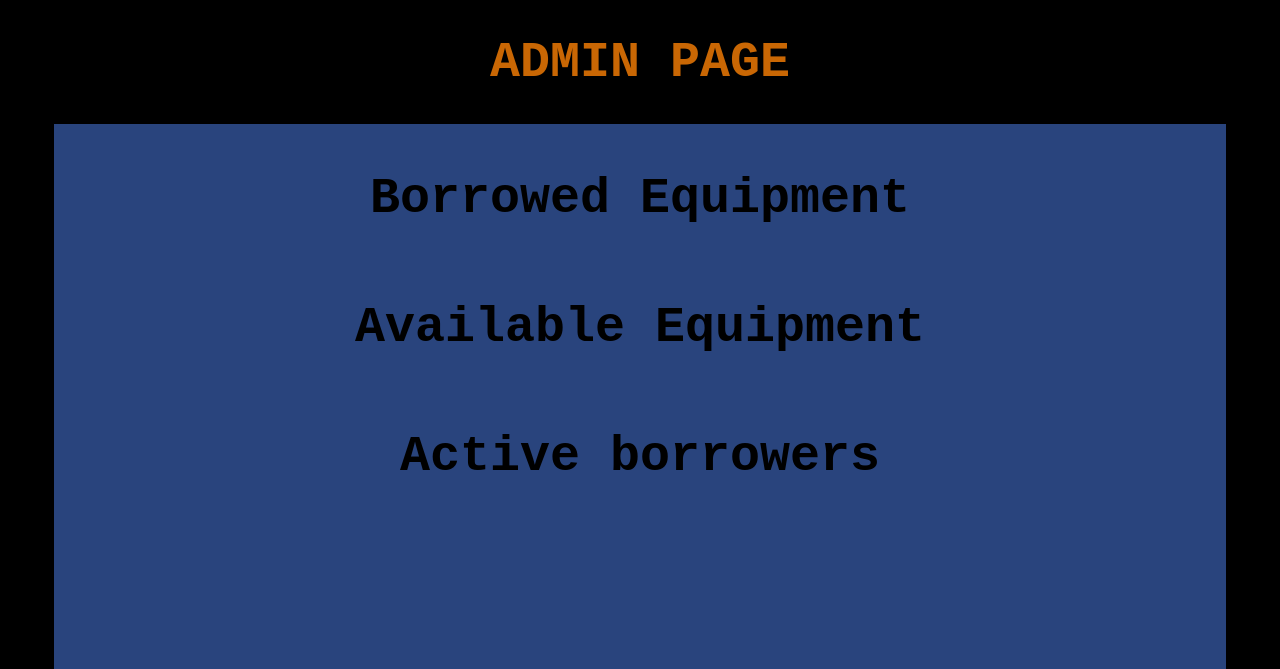
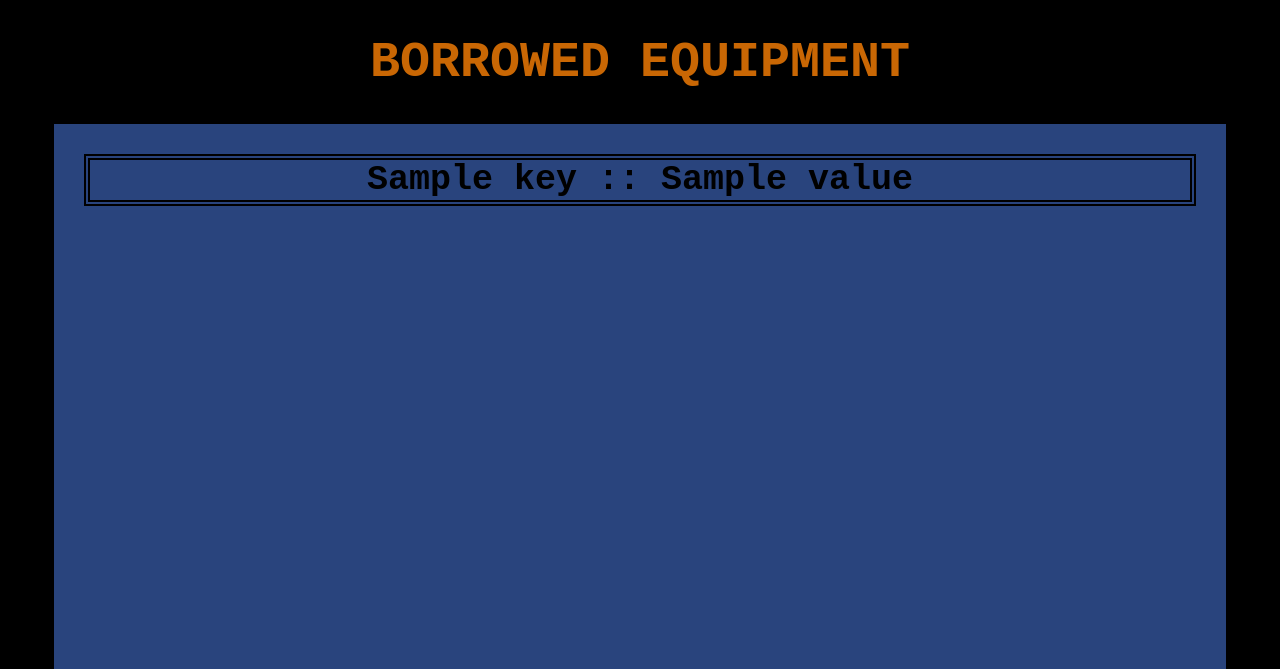
Before and after one commit to unmetwriter/Equipment_Database, a Flask app: template templates/admin_borrowed.html in a window 1280 px wide. Shown: the top 669 px of the page. Run offline with Flask 3, Linux system fonts and the light colour scheme; the template is opened without the code that fills it: most values are stand-ins (such as "Sample title", 1, 10 or a date in 2020).

```diff
--- a/templates/admin.html
+++ b/templates/admin.html
@@ -11,7 +11,7 @@ Ericsson Space Equipment Admin Page
 {%block body%}
 <div class = "center">
     <div class = "Admin-Button">
-        <a href = "admin_borrowed.hmtl"><p style="text-align:center">Borrowed Equipment</a>
+        <a href = "admin_borrowed.html"><p style="text-align:center">Borrowed Equipment</a>
     </div>
     <div class = "Admin-Button">
         <a href = "admin_equip.html"><p style="text-align:center">Available Equipment</a>
--- a/templates/admin_borrowed.html
+++ b/templates/admin_borrowed.html
@@ -5,19 +5,21 @@ Ericsson Space Equipment Admin Page
 
 {%block head%}
 <div>
-<h1>ADMIN PAGE</h1>
+<h1>BORROWED EQUIPMENT</h1>
 </div>
 {% endblock%}
 {%block body%}
 <div class = "center">
-    <div class = "Admin-Button">
-        <a href = "admin_borrowed.hmtl"><p style="text-align:center">Borrowed Equipment</a>
-    </div>
-    <div class = "Admin-Button">
-        <a href = "admin_equip.html"><p style="text-align:center">Available Equipment</a>
-    </div>
-    <div class = "Admin-Button">
-        <a href = "admin_requests.html"><p style="text-align:center">Active borrowers</a>
-    </div>
+        {% for each in Foo %}
+        <div class = "admin-text-equipment">
+            {% for key, value in each.items() %}
+                <div class = "admin-text-equipment-descript">
+                {{ key }} :: {{ value }}
+                </div>
+            {% endfor %}
+        </div>
+        {% endfor %}
+
 </div>
+
 {% endblock%}
```
